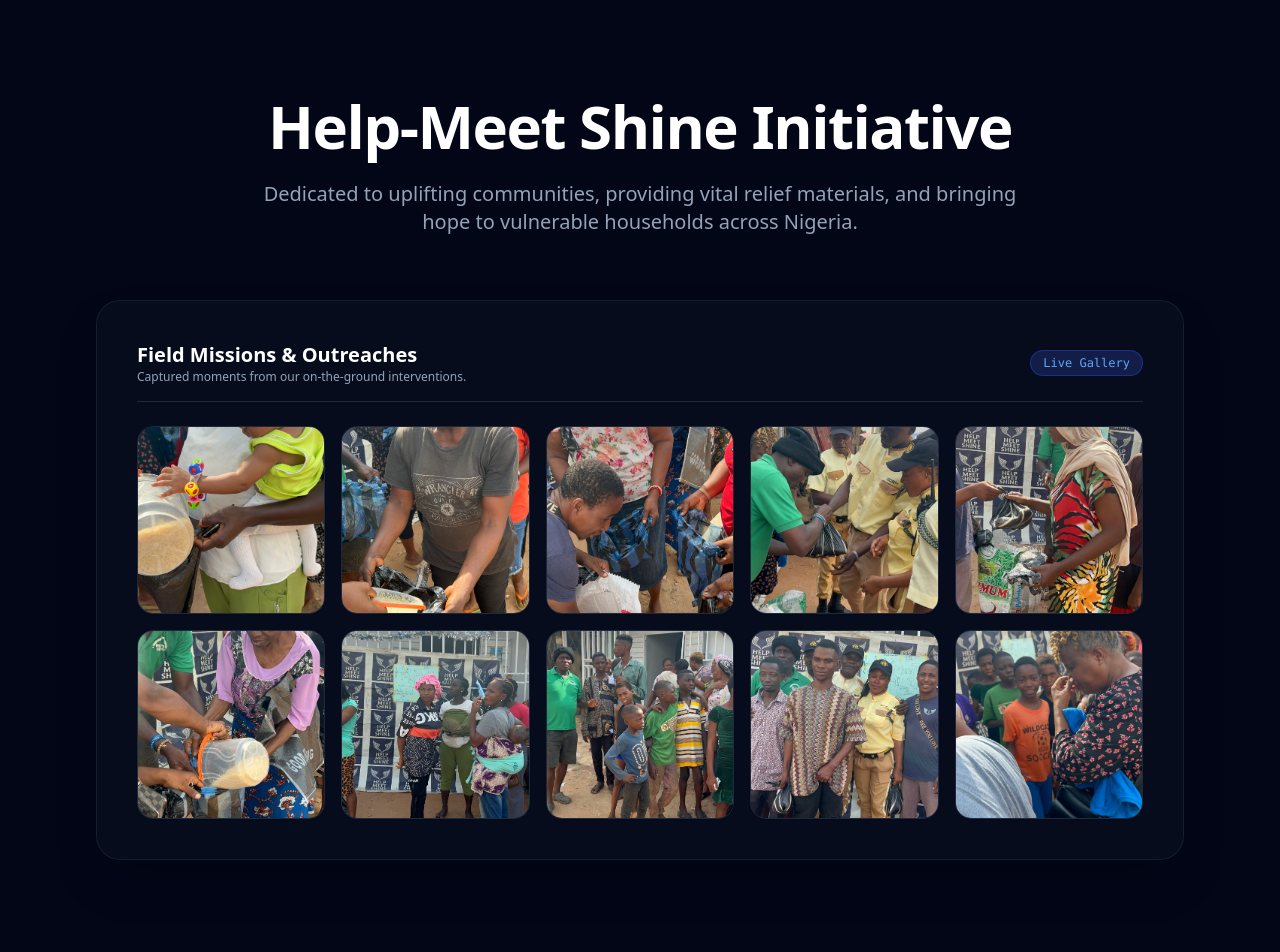
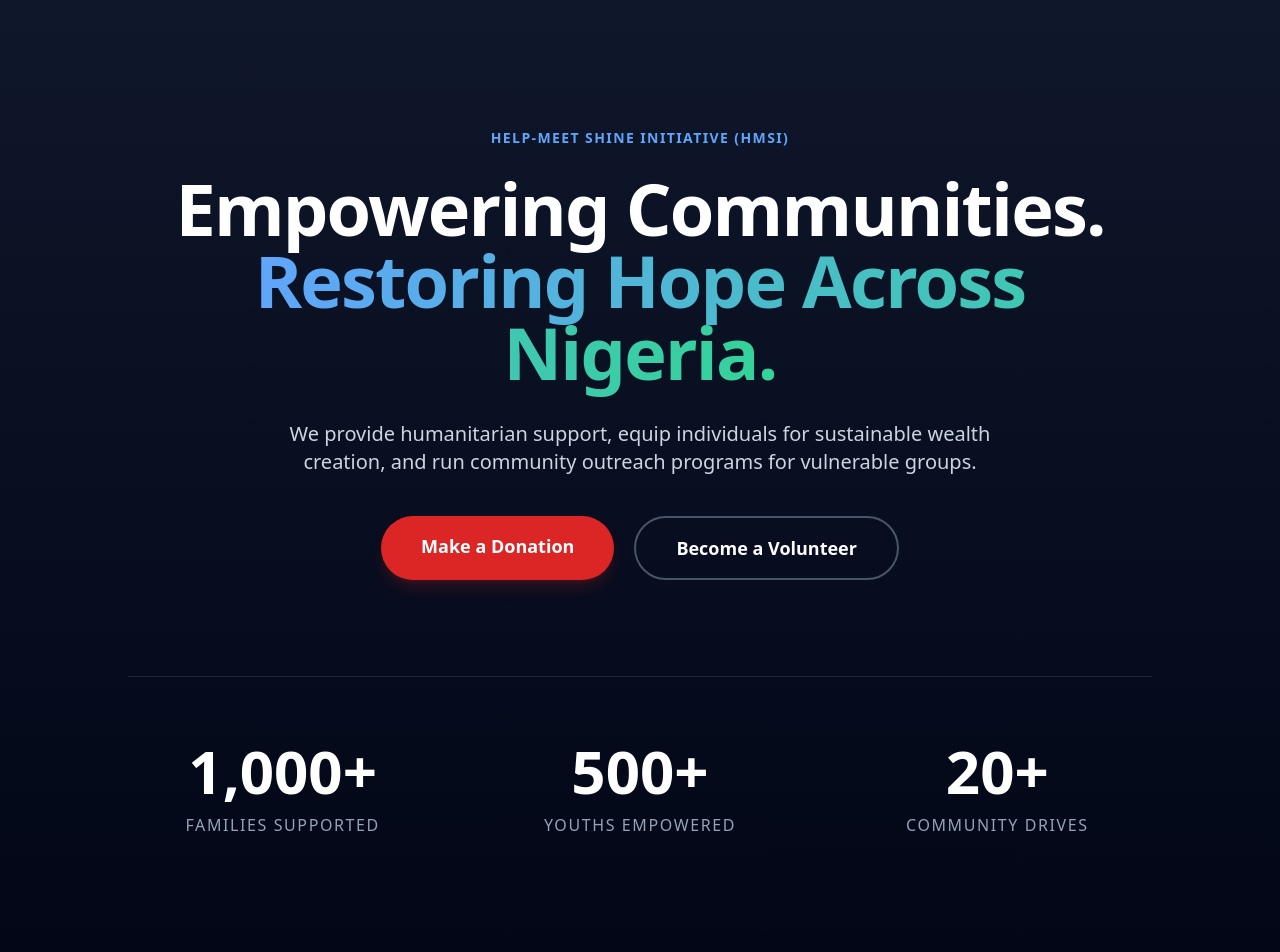
Before and after one commit to HELP-MEET-SHINE-INITIATIVE/Hmsi-ngo-web, a Next.js app: page / in a window 1280 px wide. Shown: the top 952 px of the page. Built offline with nearby package versions, Linux system fonts and the light colour scheme.

Commit message:
page.tsx

```diff
--- a/app/page.tsx
+++ b/app/page.tsx
@@ -1,27 +1,79 @@
-// 🛑 The Fix: Using the relative path '../components/' instead of the alias '@/components/'
+import Link from 'next/link';
 import ImpactGallery from '../components/ImpactGallery';
 
 export default function Home() {
   return (
-    <div className="min-h-screen p-6 md:p-12 lg:p-24">
-      <div className="max-w-7xl mx-auto space-y-16">
+    <div className="flex flex-col min-h-screen">
 
-        {/* Header Section */}
-        <header className="text-center space-y-6">
-          <h1 className="text-4xl md:text-5xl lg:text-6xl font-extrabold text-white tracking-tight">
-            Help-Meet Shine Initiative
-          </h1>
-          <p className="text-lg md:text-xl text-slate-400 max-w-3xl mx-auto leading-relaxed">
-            Dedicated to uplifting communities, providing vital relief materials, and bringing hope to vulnerable households across Nigeria.
-          </p>
-        </header>
+      {/* 1. HERO SECTION */}
+      <section className="relative px-6 lg:px-16 py-20 lg:py-32 overflow-hidden flex flex-col items-center text-center">
+        {/* Subtle background gradient for depth */}
+        <div className="absolute inset-0 bg-gradient-to-b from-slate-900 to-slate-950 -z-10" />
 
-        {/* Gallery Section */}
-        <section className="bg-slate-900/40 rounded-3xl p-6 md:p-10 border border-slate-800/60 shadow-2xl backdrop-blur-sm">
+        {/* Eyebrow Label */}
+        <p className="text-blue-400 font-semibold tracking-widest uppercase text-sm mb-6">
+          Help-Meet Shine Initiative (HMSI)
+        </p>
+
+        {/* Main Headline */}
+        <h1 className="text-5xl md:text-7xl font-extrabold text-white tracking-tight max-w-5xl leading-[1.1]">
+          Empowering Communities. <br className="hidden md:block"/>
+          <span className="text-transparent bg-clip-text bg-gradient-to-r from-blue-400 to-emerald-400">
+            Restoring Hope Across Nigeria.
+          </span>
+        </h1>
+
+        {/* Sub-headline */}
+        <p className="mt-8 text-lg md:text-xl text-slate-300 max-w-3xl leading-relaxed">
+          We provide humanitarian support, equip individuals for sustainable wealth creation, and run community outreach programs for vulnerable groups.
+        </p>
+
+        {/* Action Buttons (The "Save the Children" approach) */}
+        <div className="mt-10 flex flex-col sm:flex-row gap-5 w-full sm:w-auto">
+          <Link
+            href="/donate"
+            className="px-10 py-4 bg-red-600 hover:bg-red-700 text-white font-bold rounded-full transition-all shadow-lg shadow-red-600/20 text-lg w-full sm:w-auto"
+          >
+            Make a Donation
+          </Link>
+          <Link
+            href="/volunteer"
+            className="px-10 py-4 bg-transparent border-2 border-slate-600 hover:border-white hover:bg-white hover:text-slate-900 text-white font-bold rounded-full transition-all text-lg w-full sm:w-auto"
+          >
+            Become a Volunteer
+          </Link>
+        </div>
+
+        {/* 2. IMPACT STATISTICS GRID */}
+        <div className="mt-24 grid grid-cols-1 md:grid-cols-3 gap-12 w-full max-w-5xl border-t border-slate-800 pt-16">
+          <div className="flex flex-col items-center">
+            <span className="text-5xl md:text-6xl font-black text-white">1,000+</span>
+            <span className="text-sm md:text-base text-slate-400 uppercase tracking-widest mt-3 font-medium">
+              Families Supported
+            </span>
+          </div>
+          <div className="flex flex-col items-center">
+            <span className="text-5xl md:text-6xl font-black text-white">500+</span>
+            <span className="text-sm md:text-base text-slate-400 uppercase tracking-widest mt-3 font-medium">
+              Youths Empowered
+            </span>
+          </div>
+          <div className="flex flex-col items-center">
+            <span className="text-5xl md:text-6xl font-black text-white">20+</span>
+            <span className="text-sm md:text-base text-slate-400 uppercase tracking-widest mt-3 font-medium">
+              Community Drives
+            </span>
+          </div>
+        </div>
+      </section>
+
+      {/* 3. GALLERY SECTION */}
+      <section className="px-6 lg:px-16 py-20 bg-slate-950">
+        <div className="max-w-7xl mx-auto">
           <ImpactGallery />
-        </section>
+        </div>
+      </section>
 
-      </div>
     </div>
   );
 }
```
